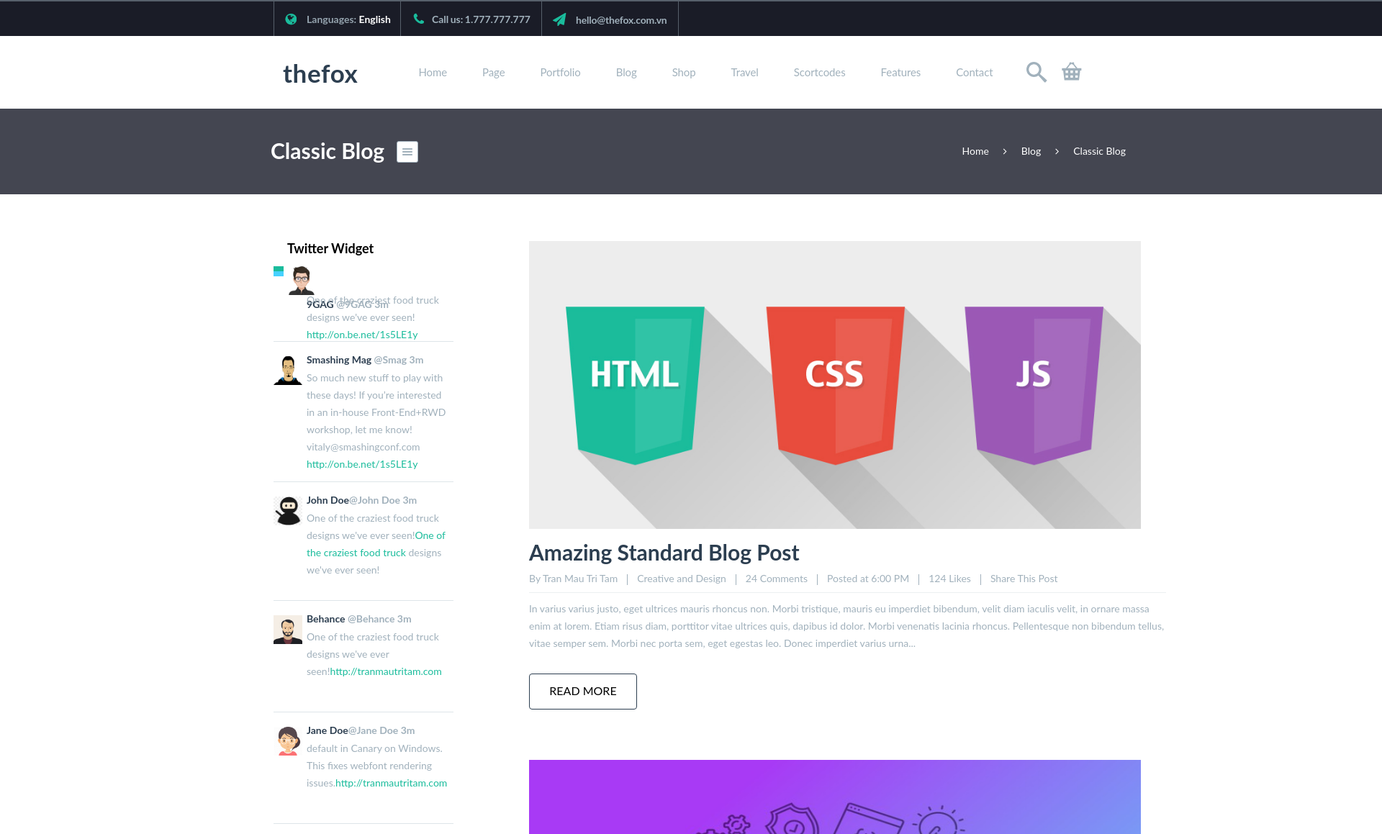
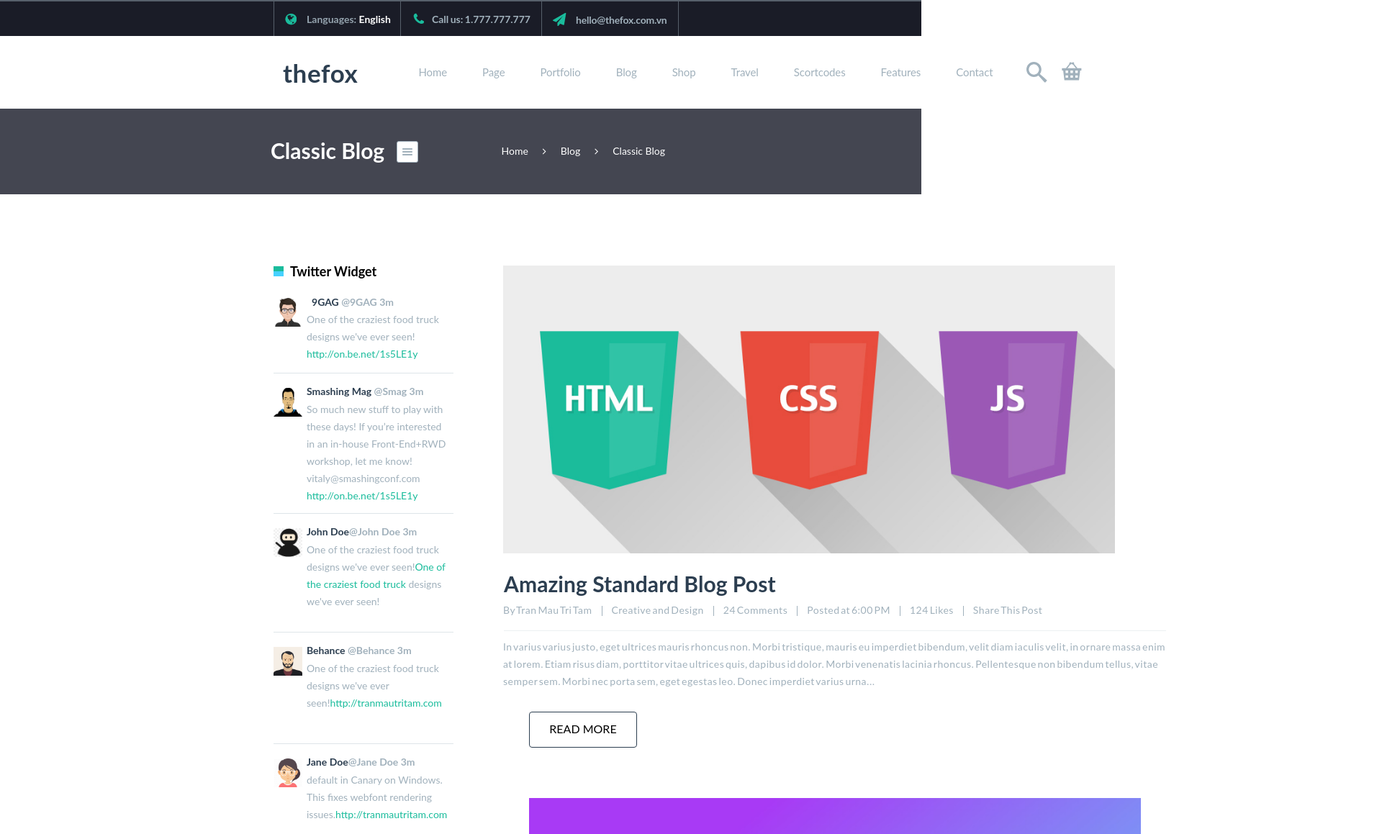
Before and after one commit to jemalkopadze/personal-project-html-and-css, a plain HTML site: page index.html in a window 1280 px wide. Shown: the top 1159 px of the page at 72% size, 1920 px wide, since content can reach past the window. Drawn offline with Linux system fonts and the light colour scheme; a web font is replaced by a local one.

Commit message:
feat(personal-project-html-and-css): Finished without hotizontan scroll and perfect pixel

```diff
--- a/style/style.css
+++ b/style/style.css
@@ -3,15 +3,20 @@
     margin: 0;
     padding: 0;
 }
+body {
+    max-width: 100%;
+    overflow-x: hidden;
+ }
 .content{
     width: 1920px;
     margin: 0 auto;
 }
 .top-header{
-    width: 1920px;
+    width: 100%;
     height: 55px;
 }
 .top-header .top-bar{
+    width: 100%;
     height: 50px;
     padding-left: 380px;
     background-color: #1A1C27;
@@ -87,7 +92,7 @@
 /*end top header*/
 /*start nav-bar*/
 .nav-bar{
-    width: 1920px;
+    width: 100%;
     height: 100px;
     margin-left: 380px;
 }
@@ -136,7 +141,7 @@
 /*end nav-bar*/
 
 .clasic-blog{
-    width: 1920px;
+    width: 100%;
     height: 119px;
     margin-top: 35px;
     background-color: #444651;
@@ -205,28 +210,38 @@
 .posts .post-1 img{
     width: 850px;
     height: 400px;
+    margin-top: 34px;
+    margin-left: -36px;
+
 }
 .posts .post-1 h3{
     font-family: 'Lato';
     font-size: 30px;
     color: #2C3E50;
-    margin-top: 10px;
+    margin-top: 20px;
+    margin-left: -35px;
+    letter-spacing: 0.1px;
+    word-spacing: -0.2px;
 }
 .posts .post-1 p{
     font-family: 'Lato';
     font-size: 14px;
     color: #A1B1BC;
     margin-top: 10px;
+    margin-left: -36px;
+    letter-spacing: 0.5px;
+    word-spacing: -2.3px;
 
 }
 .posts .post-1 .span-line{
     border-bottom: 1px solid #ECF0F1;
-    margin-top: 10px;
+    margin-top: 20px;
+    margin-left: -35px;
 }
 .posts .post-1 p span::after{
     content: '';
     width: 1px;
-    height: 15px;
+    height: 14px;
     background-color: #A1B1BC;;
     display: inline-block;
     vertical-align: middle;
@@ -497,7 +512,6 @@
     height: 3200px;
 }
 .commnets .title{
-    width: 140px;
     height: 50px;
     margin-left: 380px;
 }
@@ -511,6 +525,8 @@
     font-size: 18px;
     float: left;
     line-height: 50px;
+    margin-left: 4px;
+    margin-top: 32px;
 }
 
 .comments-1{
@@ -518,12 +534,13 @@
 
 }
 .commnets .profile-1{
-    width: 160px;
+    width: 167px;
 }
 .commnets .profile-1 img{
     width: 40px;
     height: 40px;
     margin-right: 10px;
+    margin-top: 12px;
 }
 .commnets .profile-1 h4 span{
     color: #2C3E50;
@@ -537,6 +554,7 @@
     font-size: 14px;
     color: #A1B1BC;
     margin-left: -4px;
+    margin-top: 9px;
 }
 .commnets .profile-1 p{
     float: left;
```
Also changed, not shown: index.html (+3 -13 lines).
